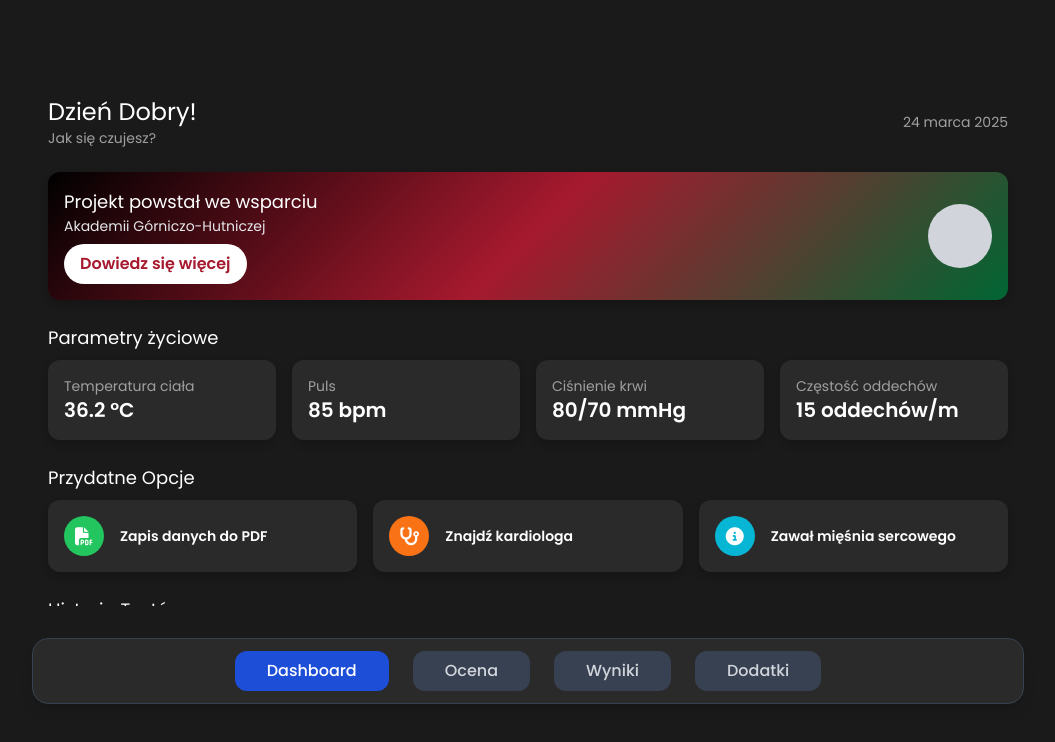
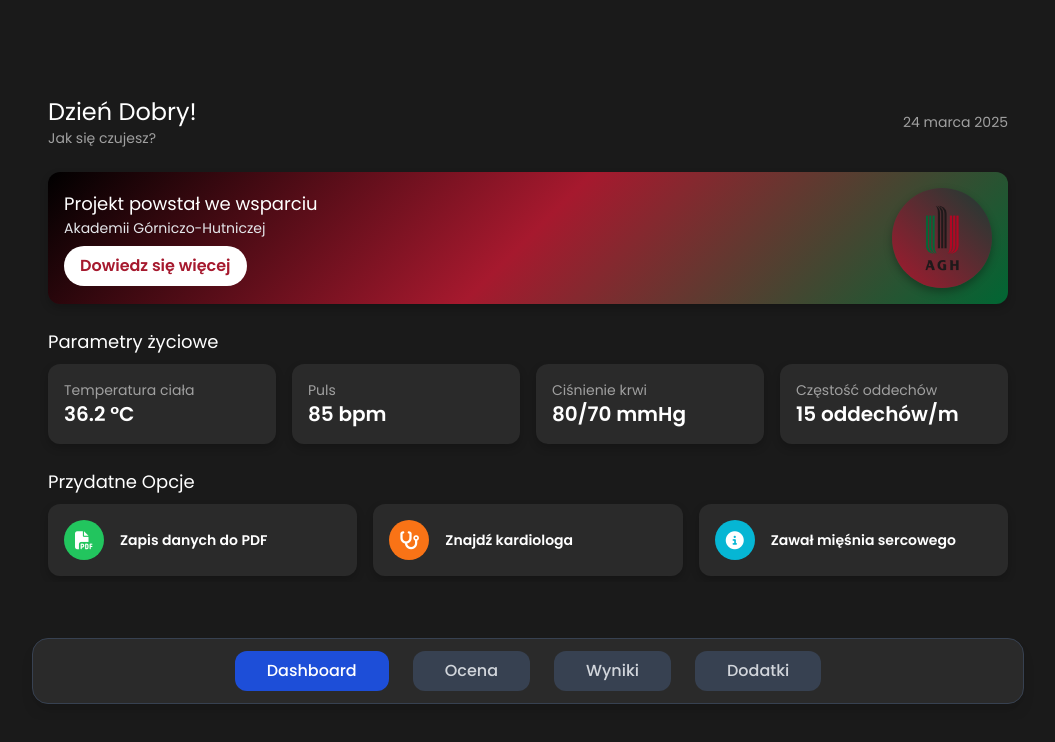
Before and after one commit to MichalGodPL/Podstawy_Sztucznej_Inteligencji, a plain HTML site: page Index.html in a window 1280 px wide. Shown: the whole page, without its empty margins (112-1167 px from the left). Drawn offline with nearby package versions, Linux system fonts and the light colour scheme.

Commit message:
Podstawy Sztucznej Inteligencji - Wersja 1.0.4 -Logo Diabła

```diff
--- a/Index.html
+++ b/Index.html
@@ -52,6 +52,23 @@
         @keyframes bounce {
             0%, 80%, 100% { transform: scale(0.8); }
             40% { transform: scale(1.2); }
+        }
+        /* Styl dla logo AGH i jego kontenera */
+        .agh-logo-container {
+            width: 100px; /* Powiększony kontener */
+            height: 100px;
+            display: flex;
+            align-items: center;
+            justify-content: center;
+            background: linear-gradient(45deg, #A6192E, #1A3C34); /* Gradient pasujący do banner-bg */
+            border-radius: 50%; /* Okrągły kształt */
+            box-shadow: 0 4px 8px rgba(0, 0, 0, 0.3); /* Subtelny cień */
+            padding: 8px; /* Odstęp między logo a krawędzią kontenera */
+        }
+        .agh-logo {
+            width: 80px; /* Powiększone logo */
+            height: 80px;
+            object-fit: contain; /* Zachowuje proporcje logo */
         }
     </style>
 </head>
@@ -223,7 +240,10 @@
                             <p class="text-sm text-gray-200">Akademii Górniczo-Hutniczej</p>
                             <a href="https://www.agh.edu.pl/" target="_blank" class="mt-2 inline-block px-4 py-2 button-bg font-semibold rounded-full">Dowiedz się więcej</a>
                         </div>
-                        <div class="w-16 h-16 bg-gray-300 rounded-full"></div>
+                        <!-- Kontener z logo AGH -->
+                        <div class="agh-logo-container">
+                            <img src="agh-logo.png" alt="AGH Logo" class="agh-logo">
+                        </div>
                     </div>
 
                     <div>
@@ -624,8 +644,8 @@
             </div>
         </div>
 
-        <!-- Zakładki -->
-        <div class="p-4">
+        <!-- Zakładki - Przesunięte niżej -->
+        <div class="p-4 mt-6">
             <div class="flex justify-center space-x-6 section-bg p-3 rounded-2xl shadow-lg border border-gray-700">
                 <button @click="activeTab = 'dashboard'" :class="{'bg-blue-700 text-white': activeTab === 'dashboard', 'bg-gray-700 text-gray-300': activeTab !== 'dashboard'}" class="px-8 py-2 rounded-xl transition font-medium">Dashboard</button>
                 <button @click="activeTab = 'assessment'" :class="{'bg-blue-700 text-white': activeTab === 'assessment', 'bg-gray-700 text-gray-300': activeTab !== 'assessment'}" class="px-8 py-2 rounded-xl transition font-medium">Ocena</button>
```
Also changed, not shown: agh-logo.png (added), 2 other files.
